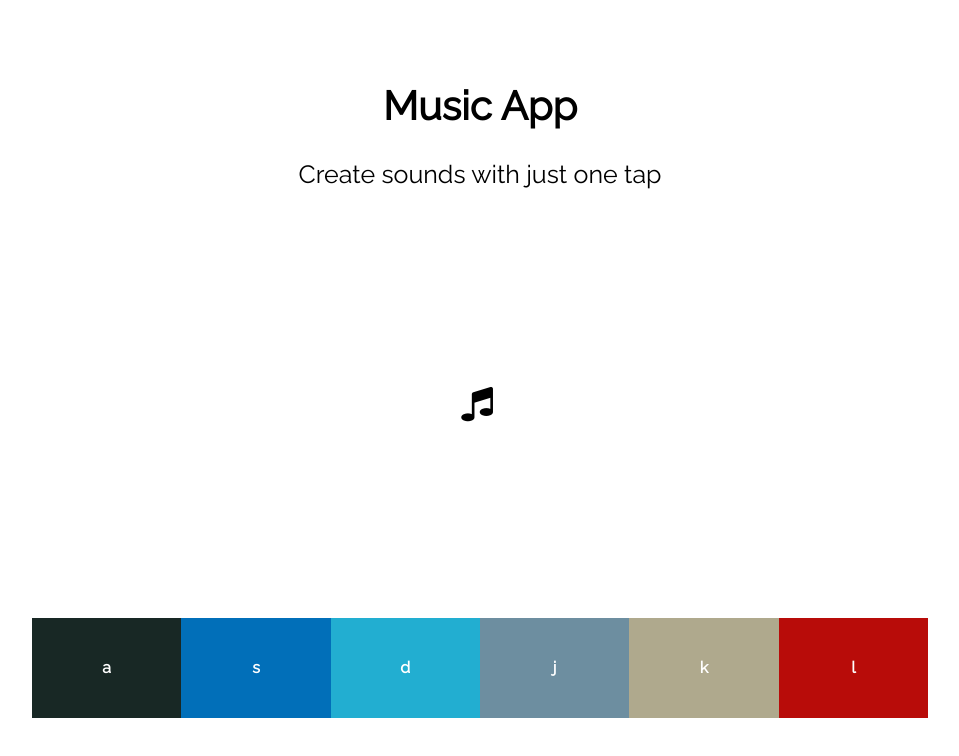
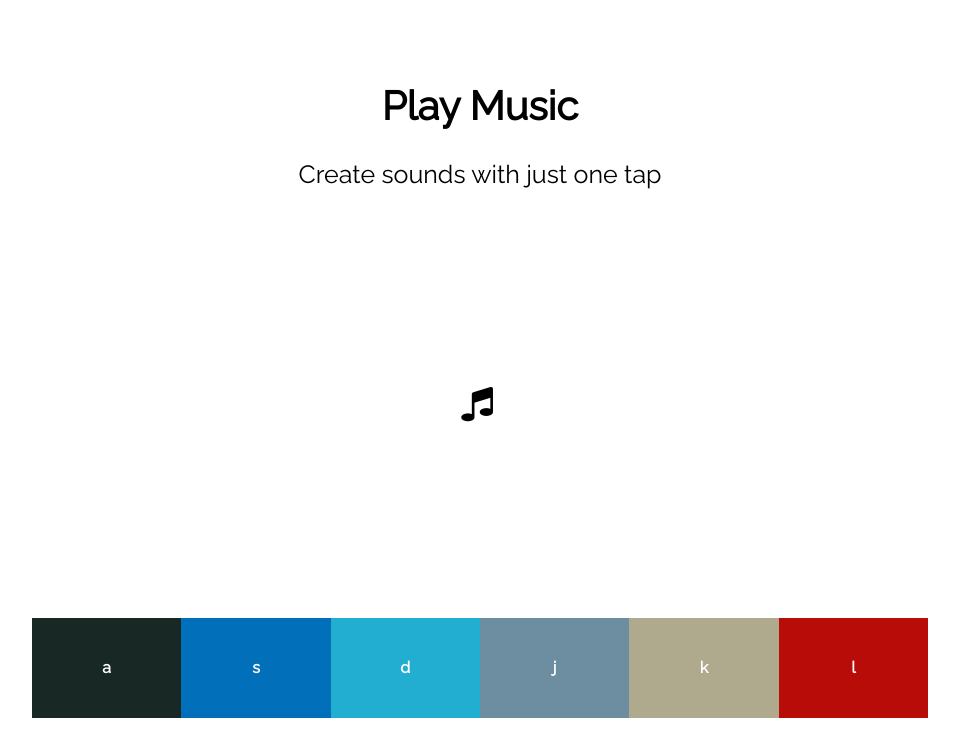
Before and after one commit to mueeznarejo/mueeznarejo.github.io, a plain HTML site: page index.html in a window 1280 px wide. Shown: the whole page, without its empty margins (160-1119 px from the left). Drawn offline with Linux system fonts and the light colour scheme.

Commit message:
changing title

```diff
--- a/index.html
+++ b/index.html
@@ -15,7 +15,7 @@
   <body>
     <section class="app">
       <header>
-        <h1>Music App</h1>
+        <h1>Play Music</h1>
         <p>Create sounds with just one tap</p>
       </header>
       <div class="visual">
```
